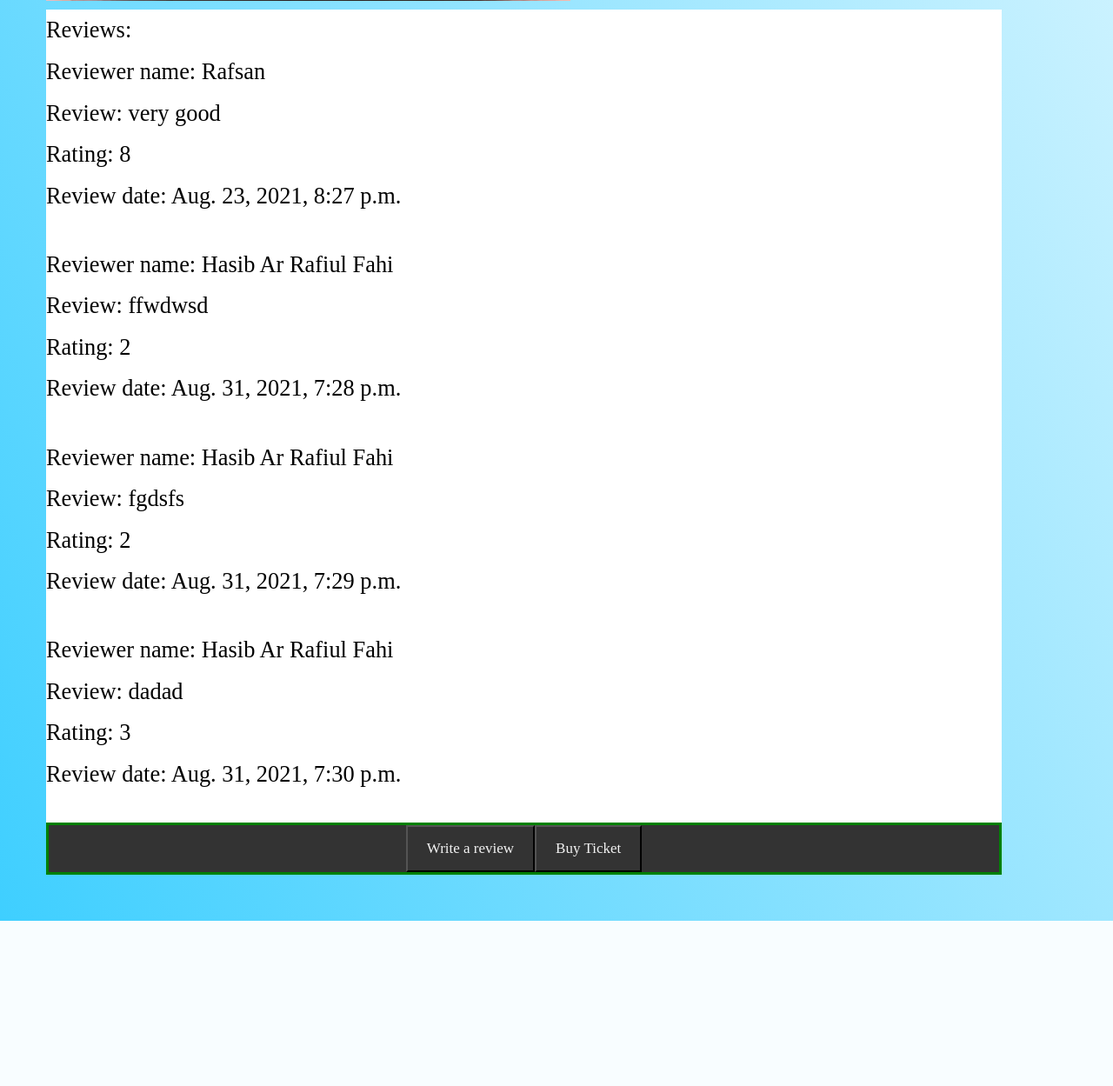
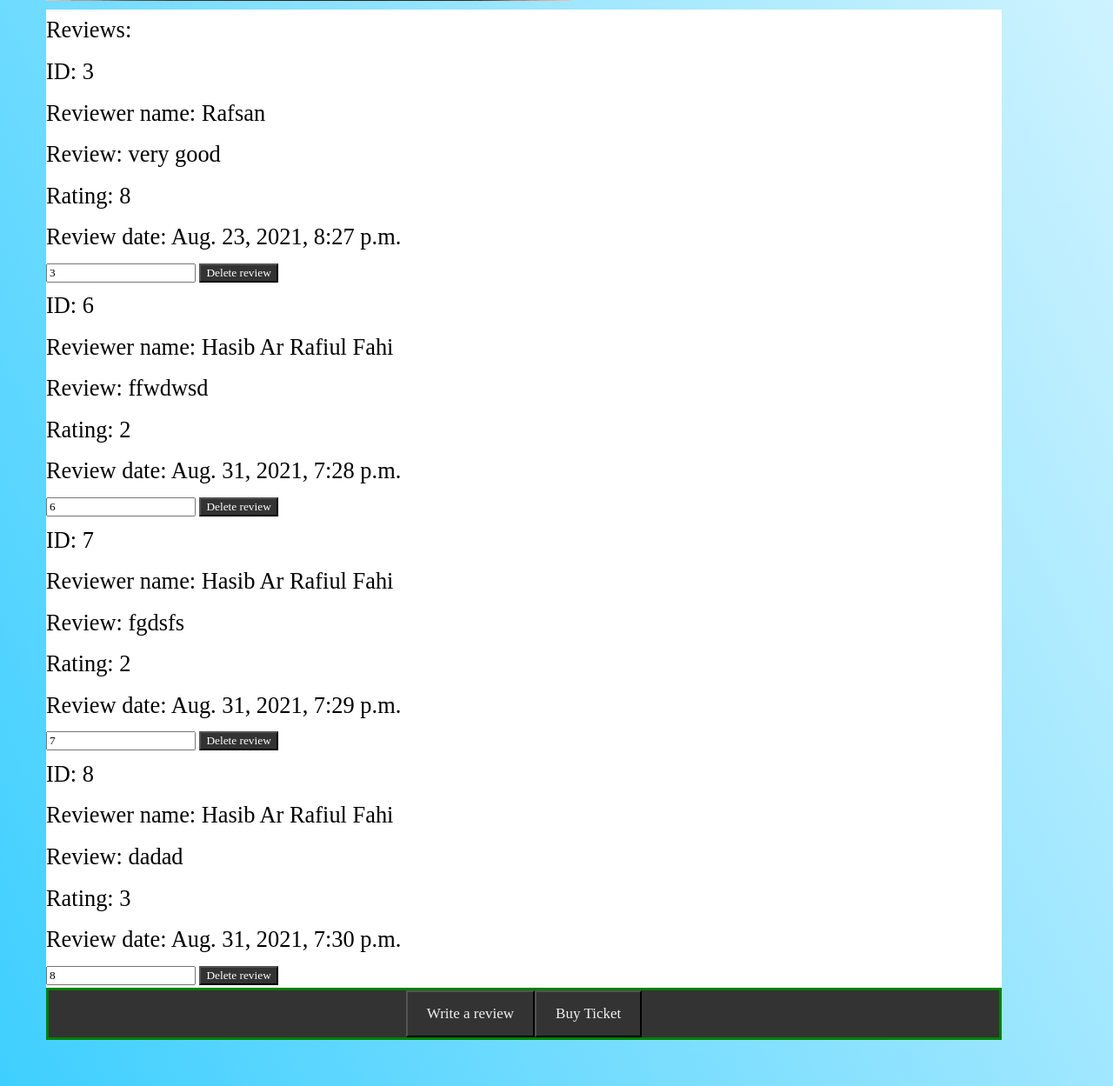
Before and after one commit to gl1tchyaf/Optimal-Transportation-System, a Django app: page /main/bolaka/ in a window 1280 px wide. Shown: the part 1358-2607 px from the top of the page at 87% size. Before the commit the page ends 2417 px from the top, so only its background shows below. Run offline with Django 3.2, Linux system fonts and the light colour scheme; a user stored in the database is signed in; data comes from the database, SQL or seed files in the repository; both versions use the stored data as it was after the commit.

Commit message:
delete review

```diff
--- a/ots/main/templates/main/balakareview.html
+++ b/ots/main/templates/main/balakareview.html
@@ -4,7 +4,7 @@
 
                         <form class="site-form" action="{% url 'articles:bolakareview' %}" method="POST" enctype="multipart/form-data">
                             {% csrf_token %}
-                            {{ form }}
+                            {{ form.as_p }}
                             <input type="submit" value="Create">
                         </form>
 
--- a/ots/main/templates/main/bolaka.html
+++ b/ots/main/templates/main/bolaka.html
@@ -25,10 +25,13 @@
                         <h1>Reviews: </h1>
                         {% for Balaka in Balaka %}
                             <div>
+                                <h2>ID: {{ Balaka.id }}</h2>
                                 <h2>Reviewer name: {{ Balaka.name }}</h2>
                                 <h2>Review: {{ Balaka.text }}</h2>
                                 <h2>Rating: {{Balaka.rate }}</h2>
                                 <h2>Review date: {{ Balaka.date }}</h2>
+                                <input type="text" name="balaka-delete" value="{{ Balaka.id }}">
+                                <button type="submit"><a href="{% url 'articles:deletebalaka' %}">Delete review</a></button>
                                 <br>
                             </div>
                         {% endfor %}
--- a/ots/main/templates/main/ticket_page.html
+++ b/ots/main/templates/main/ticket_page.html
@@ -84,8 +84,9 @@
     				</select> <br> <br>
 
 
-			<input type="text" name="seat-count" class="input100" placeholder="Enter how many seat you want">
+			<input type="text" name="seat-count" class="input100" placeholder="Enter how many seat you want" id="seat-count">
 		<br> <br>
+
 		{% if message_name %}
 
     <ul class="showcase">
--- a/ots/main/urls.py
+++ b/ots/main/urls.py
@@ -11,6 +11,7 @@ urlpatterns = [
     url(r'^bolaka/$', views.bolaka, name="bolaka"),
     url(r'^bolakareview/$', views.bolakareview, name="bolakareview"),
     url(r'^ticket/$', views.ticket, name="ticket"),
+    url(r'^deletebalaka/$', views.deletebalaka, name="deletebalaka"),
     url(r'^ticket_page/$', views.ticket_page, name="ticket_page"),
 
 
--- a/ots/main/views.py
+++ b/ots/main/views.py
@@ -162,10 +162,21 @@ def bolakareview(request):
             instance = form.save(commit=False)
             instance.user = request.user
             instance.save()
+            # instance = balaka.objects.get(id=id)
+            # instance.delete()
             return redirect('articles:bolaka')
     else:
         form = forms.balakareview()
     return render(request, 'main/balakareview.html', {'form': form})
+
+
+def deletebalaka(request):
+    deletebalaka.delete_id = request.POST.get('balaka-delete')
+    id = deletebalaka.delete_id
+    print("id")
+    #instance = balaka.objects.get(id=bolaka)
+    #instance.delete()
+    return redirect('articles:bolaka')
 
 
 @login_required(login_url="/account/login/")
```
Also changed, not shown: ots/assets/ticket.js (+3 -12 lines), ots/db.sqlite3.
